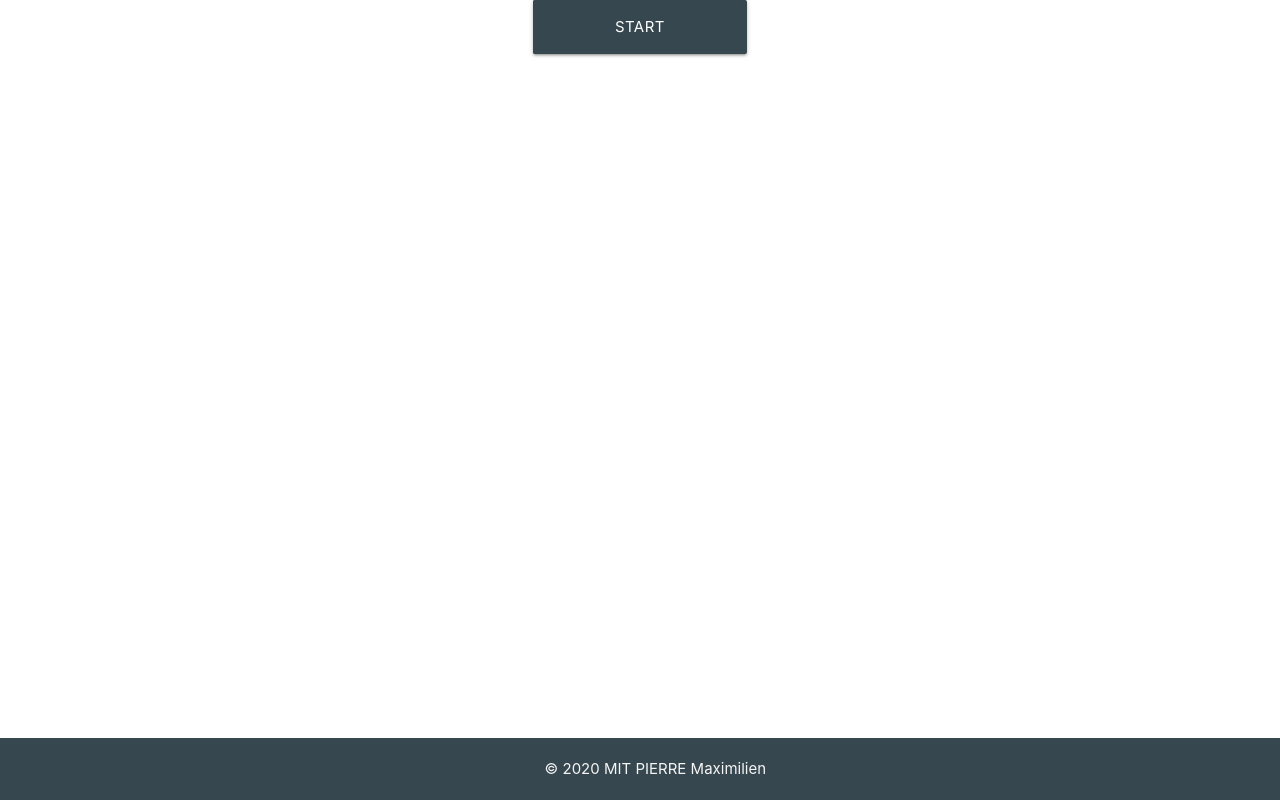
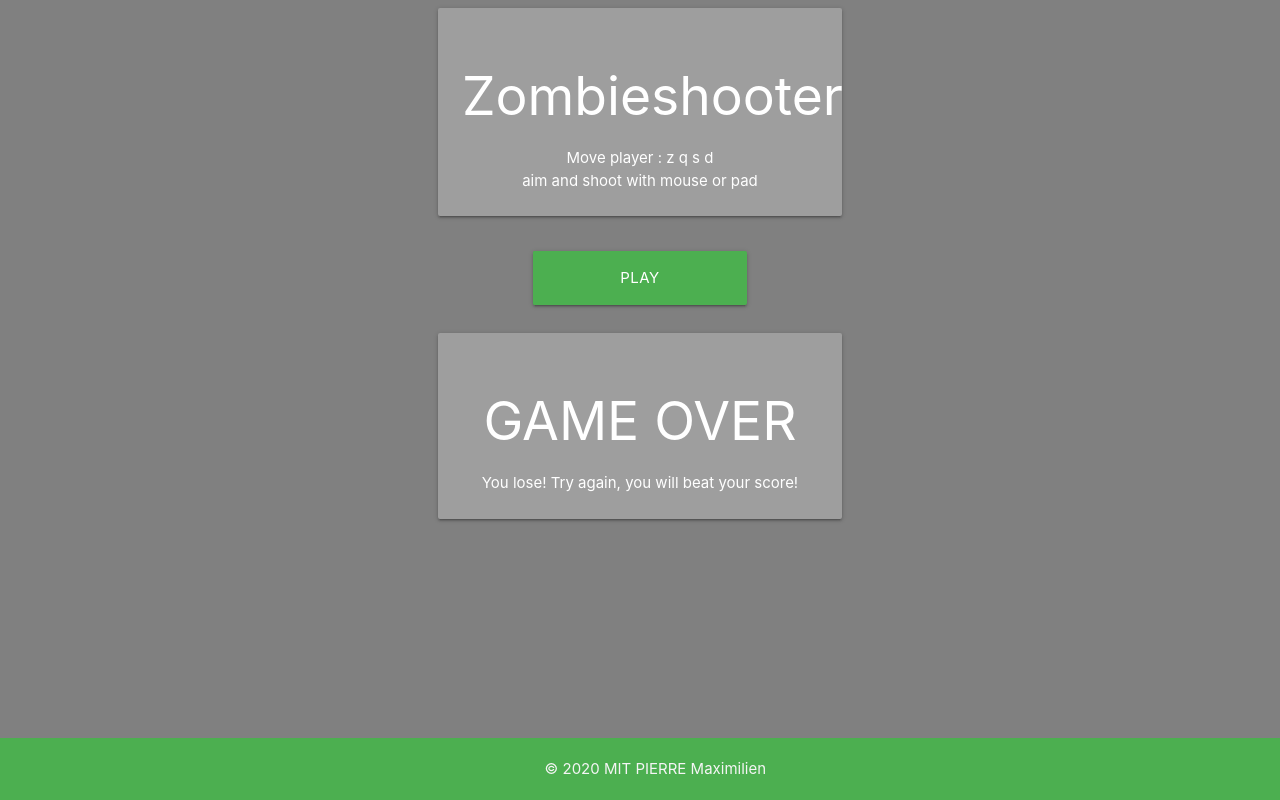
Before and after one commit to PIERREMaximilien/RPG-Multi-shootGame, a website: page index.html in a window 1280 px wide. Drawn offline with nearby package versions, Linux system fonts and the light colour scheme.

Commit message:
update front page

```diff
--- a/index.html
+++ b/index.html
@@ -12,11 +12,32 @@
 
     </header>
     <main>
+        <div class="row">
+            <div class="col s12 m4 offset-l4">
+              <div class="card grey">
+                <div class="card-content white-text">
+                  <h2 class="center-align">Zombieshooter</h2>
+                  <p class="center-align">Move player : z q s d</p>
+                  <p class="center-align">aim and shoot with mouse or pad</p>
+                </div>
+              </div>
+            </div>
+        </div>
         <div class="row" id="main">
-            <a href="game.html" class="waves-effect waves-light blue-grey darken-3 btn-large offset-l5 col l2 pulse">START</a>
+            <a href="game.html" class="waves-effect waves-light green btn-large offset-l5 col l2 pulse">PLAY</a>
         </div>
+        <div class="row">
+            <div class="col s12 m4 offset-l4">
+              <div class="card grey">
+                <div class="card-content white-text">
+                  <h2 class="center-align">GAME OVER</h5>
+                  <p class="center-align">You lose! Try again, you will beat your score!</p>
+                </div>
+              </div>
+            </div>
+          </div>
     </main>
-    <footer class="page-footer blue-grey darken-3">
+    <footer class="page-footer green">
           <div class="row">
             <a class="grey-text text-lighten-4 offset-l5 col l5" href="https://github.com/PIERREMaximilien">© 2020 MIT PIERRE Maximilien</a>
           </div>
--- a/index.js
+++ b/index.js
@@ -421,7 +421,7 @@ animate()
 setInterval(() => {
     if(playerOne.hp <= 0)
         location.href = 'index.html'
-}, 10);
+}, 50);
 /*
 class Upgrade {
     constructor(id,x,y,width,height,category,img) {
--- a/style.css
+++ b/style.css
@@ -2,6 +2,7 @@ body {
     display: flex;
     min-height: 100vh;
     flex-direction: column;
+    background-color: grey;
   }
 
   main {
```
